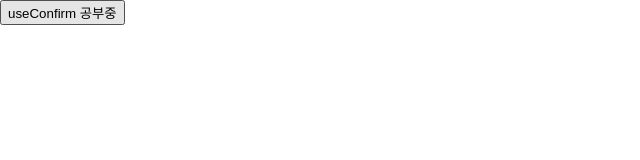
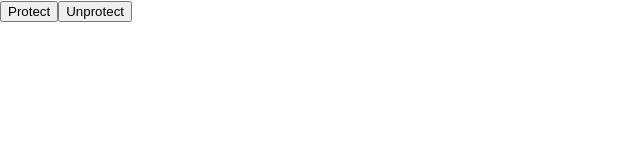
Before and after one commit to 2-daoni/React-Hooks, a React (Create React App) app: page / in a window 1280 px wide. Shown: the top 160 px of the page, without its empty margins (0-640 px from the left). Built offline with nearby package versions, Linux system fonts and the light colour scheme.

Commit message:
usePreventLeave 공부

```diff
--- a/src/index.js
+++ b/src/index.js
@@ -7,5 +7,6 @@ import Practice2 from './useEffect';
 import Practice3 from './useClick';
 import Practice4 from './useHover';
 import Practice5 from './useConfirm';
+import Practice6 from './usePreventLeave';
 
-ReactDOM.render(<Practice5 />, document.getElementById('root'));
+ReactDOM.render(<Practice6 />, document.getElementById('root'));
--- /dev/null
+++ b/src/usePreventLeave.js
@@ -0,0 +1,24 @@
+import React, { useEffect, useState } from 'react';
+
+const usePreventLeave = () => {
+  const listener = (event) => {
+    event.preventDefault();
+    event.returnValue = '';
+  };
+  const enablePrevent = () => window.addEventListener('beforeunload', listener);
+  const disablePrevent = () => window.removeEventListener('beforeunload', listener);
+  return { enablePrevent, disablePrevent };
+};
+
+const Practice6 = () => {
+  const { enablePrevent, disablePrevent } = usePreventLeave();
+
+  return (
+    <div>
+      <button onClick={enablePrevent}>Protect</button>
+      <button onClick={disablePrevent}>Unprotect</button>
+    </div>
+  );
+};
+
+export default Practice6;
```
